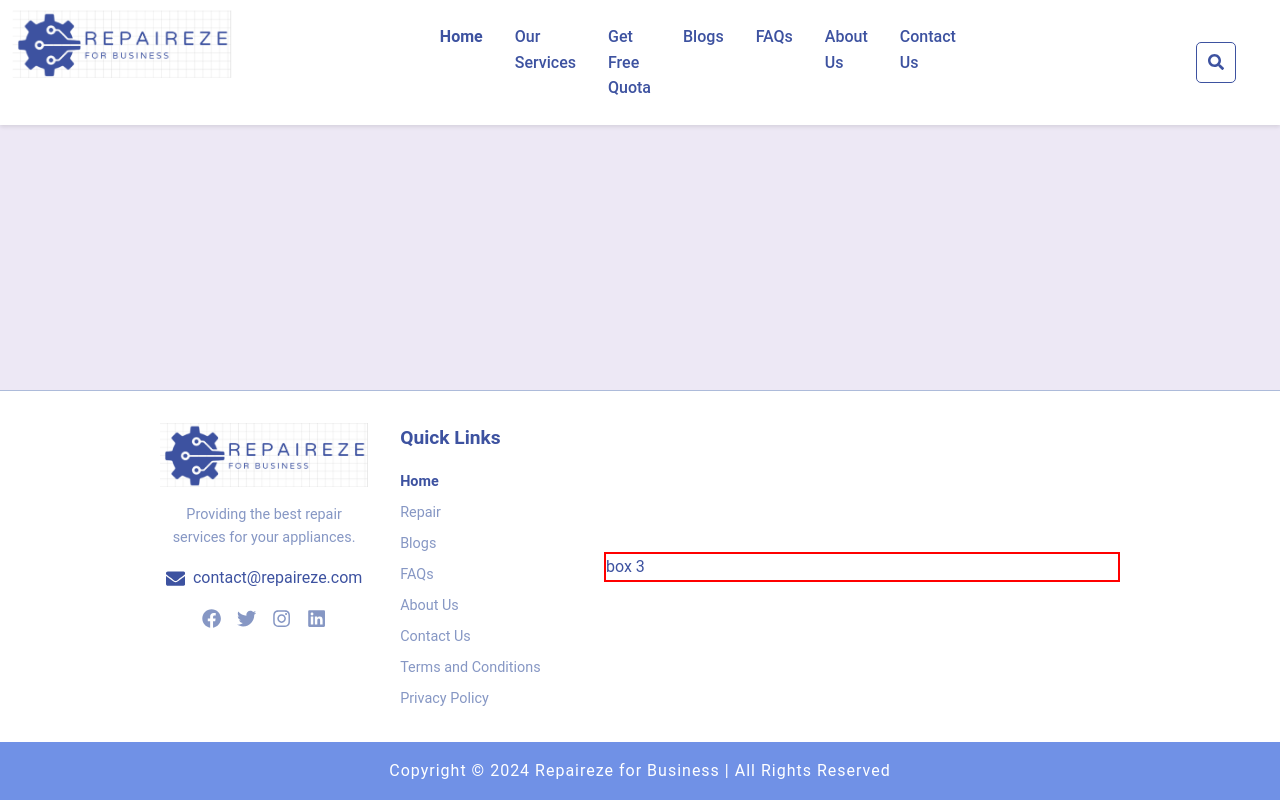
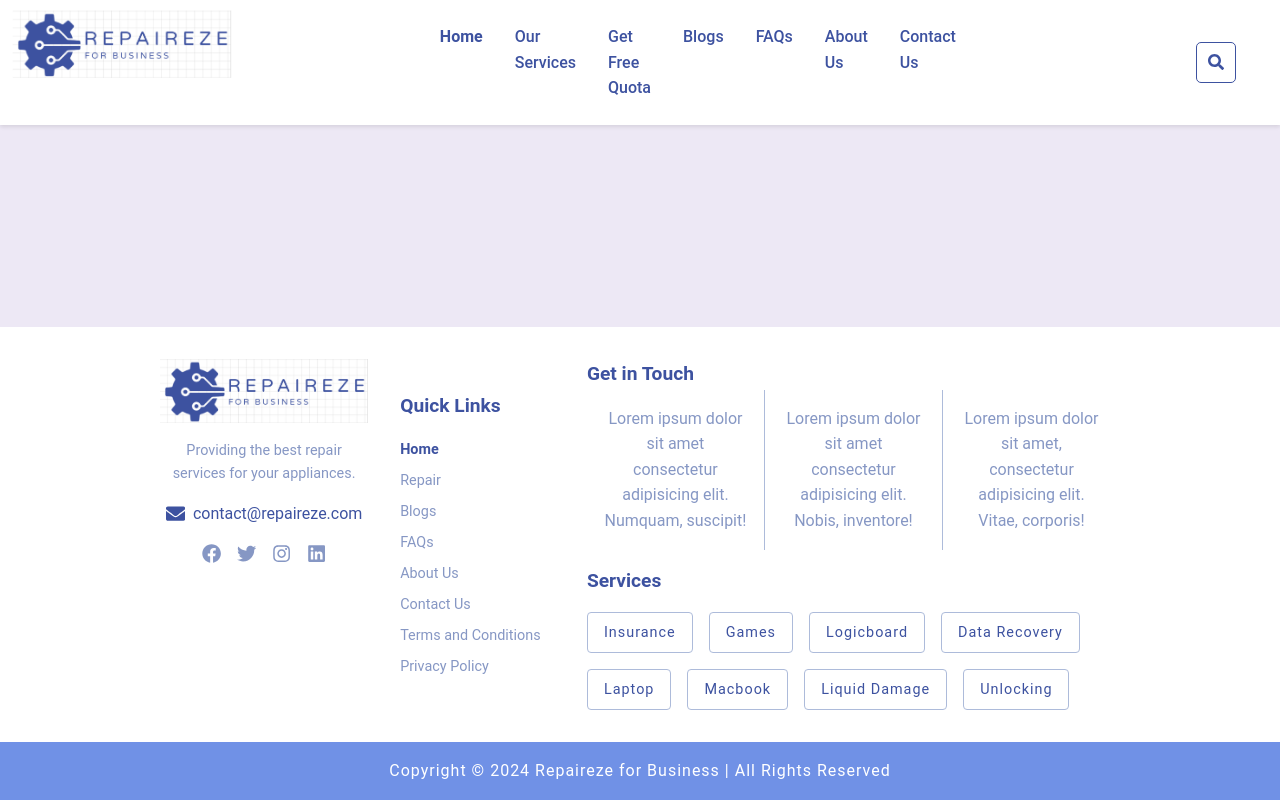
Before and after one commit to kishansrivastava-ks/repaireze-b2b, a React (Vite) app: page / in a window 1280 px wide. Built offline with nearby package versions, Linux system fonts and the light colour scheme.

Commit message:
footer made

```diff
--- a/src/ui/Footer.jsx
+++ b/src/ui/Footer.jsx
@@ -11,7 +11,7 @@ import { NavLink } from "react-router-dom";
 const StyledFooter = styled.div`
   display: flex;
   justify-content: space-between;
-  border-top: 1px solid var(--color-border);
+  /* border-top: 1px solid var(--color-border); */
   height: max-content;
   padding: 2rem 10rem;
   background-color: var(--color-surface);
@@ -69,7 +69,7 @@ const StyledFooter = styled.div`
   }
 
   & > div:nth-child(2) {
-    flex-basis: 20%;
+    flex-basis: 18%;
     text-align: left;
 
     .title {
@@ -86,7 +86,8 @@ const StyledFooter = styled.div`
 
       a {
         font-size: 0.9rem;
-        color: var(--color-muted);
+        color: var(--color-secondary-dark);
+        /* color: var(color-primary-light); */
         text-decoration: none;
         transition: color 0.3s ease;
 
@@ -101,9 +102,84 @@ const StyledFooter = styled.div`
       }
     }
   }
+
   & > div:nth-child(3) {
-    flex-basis: 60%;
-    border: 2px solid red;
+    flex-basis: 62%;
+    /* border: 2px solid red; */
+    height: 100%;
+  }
+`;
+const GetInTouch = styled.div`
+  /* border: 2px solid var(--color-primary-light); */
+  min-height: max-content;
+  margin-bottom: 1rem;
+
+  .heading {
+    font-size: 1.2rem;
+    font-weight: bold;
+    color: var(--color-primary);
+  }
+
+  .content {
+    display: flex;
+    justify-content: space-between;
+
+    .container {
+      flex: 1;
+      text-align: center;
+      padding: 1rem;
+      color: var(--color-secondary-dark);
+      transition: color 0.3s ease;
+
+      &:not(:last-child) {
+        border-right: 1px solid var(--color-border);
+      }
+      &:hover {
+        color: var(--color-primar);
+        cursor: pointer;
+      }
+    }
+  }
+`;
+const Services = styled.div`
+  /* border: 2px solid var(--color-secondary-light); */
+  min-height: max-content;
+
+  .heading {
+    font-size: 1.2rem;
+    font-weight: bold;
+    color: var(--color-primary);
+    margin-bottom: 1rem;
+    /* text-align: left; */
+  }
+
+  .services-list {
+    display: flex;
+    flex-wrap: wrap;
+    gap: 1rem;
+
+    a {
+      padding: 0.5rem 1rem;
+      font-size: 0.9rem;
+      /* font-weight: bold; */
+      letter-spacing: 1px;
+      color: var(--color-text);
+      text-decoration: none;
+      border: 1px solid var(--color-border);
+      border-radius: 4px;
+      background-color: var(--color-surface);
+      transition: background-color 0.3s ease, color 0.3s ease;
+
+      &:hover {
+        background-color: var(--color-primary);
+        color: var(--color-surface);
+      }
+
+      &.active {
+        background-color: var(--color-primary-dark);
+        color: var(--color-surface);
+      }
+    }
   }
 `;
 
@@ -180,7 +256,38 @@ function Footer() {
         </div>
 
         {/* Third Column (Placeholder for now) */}
-        <div>box 3</div>
+        <div>
+          <GetInTouch>
+            <div className="heading">Get in Touch</div>
+            <div className="content">
+              <div className="container">
+                Lorem ipsum dolor sit amet consectetur adipisicing elit.
+                Numquam, suscipit!
+              </div>
+              <div className="container">
+                Lorem ipsum dolor sit amet consectetur adipisicing elit. Nobis,
+                inventore!
+              </div>
+              <div className="container">
+                Lorem ipsum dolor sit amet, consectetur adipisicing elit. Vitae,
+                corporis!
+              </div>
+            </div>
+          </GetInTouch>
+          <Services>
+            <div className="heading">Services</div>
+            <div className="services-list">
+              <NavLink to="/insurance">Insurance</NavLink>
+              <NavLink to="/games">Games</NavLink>
+              <NavLink to="/logicboard">Logicboard</NavLink>
+              <NavLink to="/data-recovery">Data Recovery</NavLink>
+              <NavLink to="/laptop">Laptop</NavLink>
+              <NavLink to="/macbook">Macbook</NavLink>
+              <NavLink to="/liquid-damage">Liquid Damage</NavLink>
+              <NavLink to="/unlocking">Unlocking</NavLink>
+            </div>
+          </Services>
+        </div>
       </StyledFooter>
       <Copyright>
         Copyright &copy; 2024 Repaireze for Business | All Rights Reserved
```
